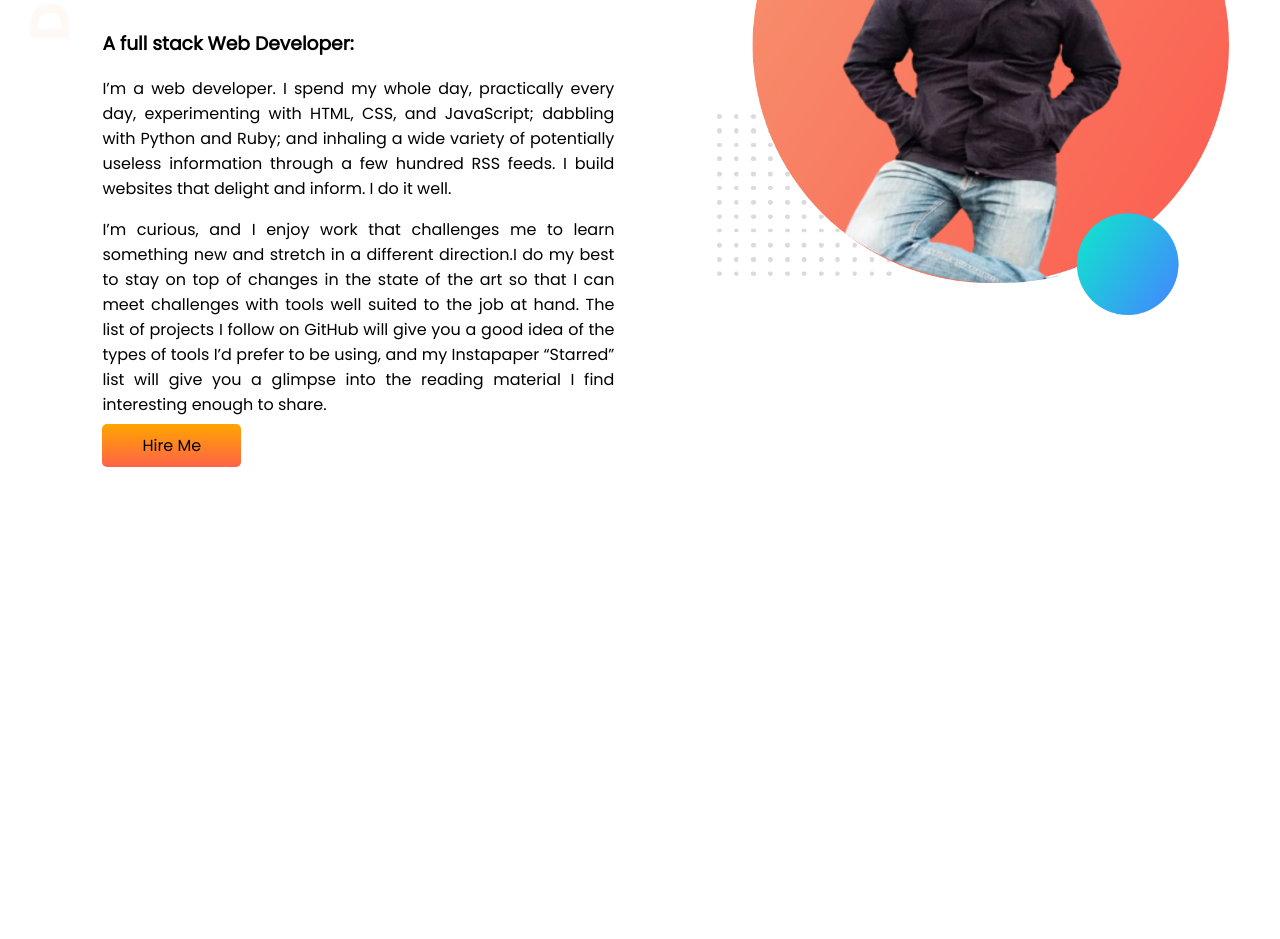
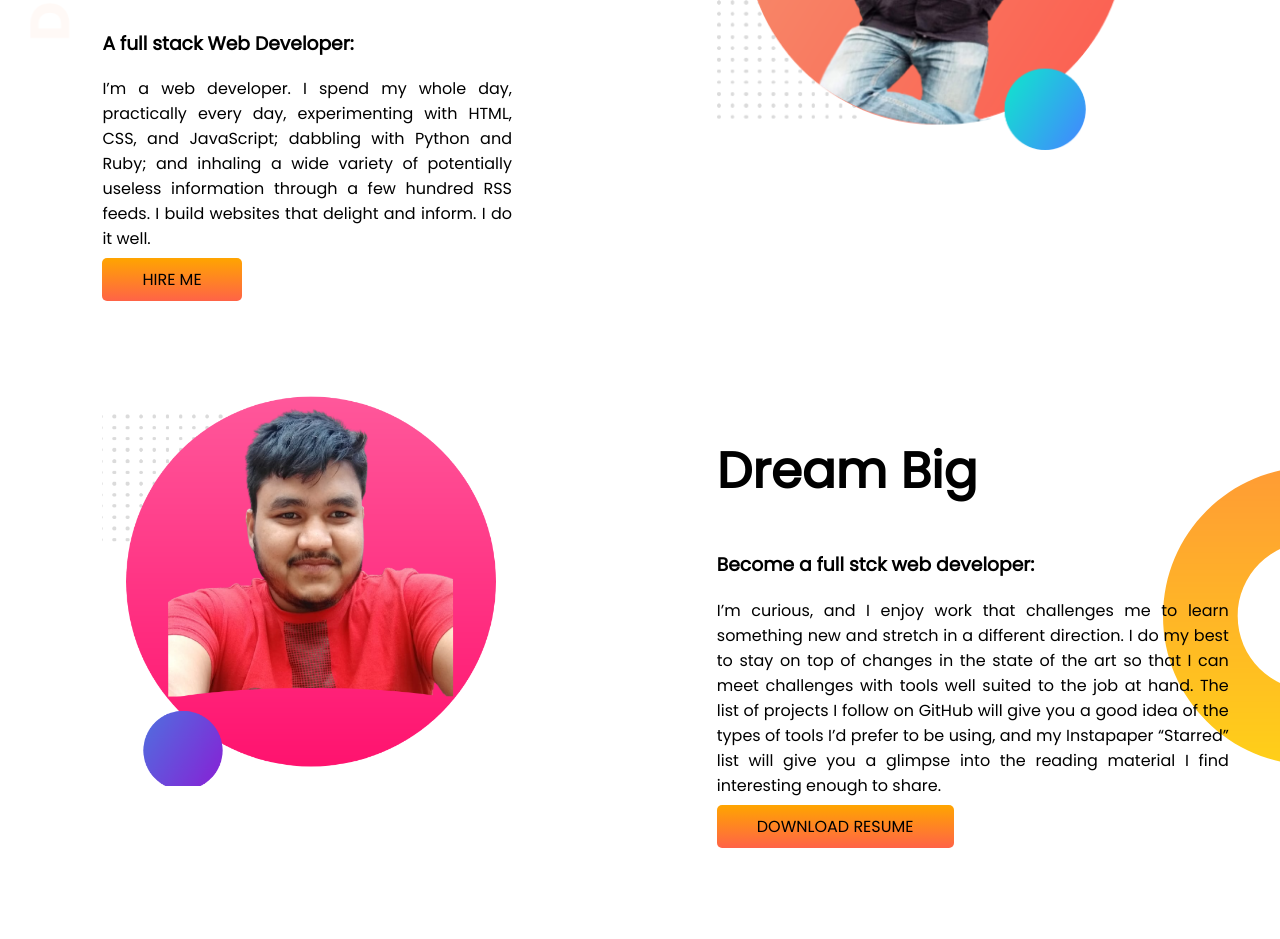
Before and after one commit to MdAsaduzzamanSojib/developer-portfolio, a plain HTML site: page index.html in a window 1280 px wide. Shown: the part 321-1260 px from the top of the page. Before the commit the page ends 800 px from the top, so only its background shows below. Drawn offline with Linux system fonts and the light colour scheme.

Commit message:
dream added

```diff
--- a/index.html
+++ b/index.html
@@ -26,24 +26,25 @@
                     information through a few hundred RSS feeds. I build websites that delight and inform. I do it well.
                 </p>
 
-                <p class="justify">I’m curious, and I enjoy work that challenges me to learn something new and stretch
-                    in a different
-                    direction.I do my best to stay on top of changes in the state of the art so that I can meet
-                    challenges
-                    with tools well suited to the job at hand. The list of projects I follow on GitHub will give you a
-                    good
-                    idea of the types of
-                    tools I’d prefer to be using, and my Instapaper “Starred” list will give you a glimpse into the
-                    reading
-                    material I find interesting enough to share.</p>
-
             </div>
-            <a class="link-button" target="_blank" href="https://www.facebook.com/exclusive.sojib.96/">Hire Me</a>
+            <a class="link-button" target="_blank" href="https://www.facebook.com/exclusive.sojib.96/">HIRE ME</a>
         </div>
         <div class="half-width pic">
             <img src="showoff/my-bg.png" alt="">
         </div>
     </section>
+    <section class="dream-big">
+        <div class="half-width">
+            <img src="showoff/my-bg2.png" alt="">
+        </div>
+        <div class="half-width">
+            <h1>Dream Big</h1>
+            <h3>Become a full stck web developer:</h3>
+            <p class="justify">I’m curious, and I enjoy work that challenges me to learn something new and stretch in a different direction. I do my best to stay on top of changes in the state of the art so that I can meet challenges with tools well suited to the job at hand. The list of projects I follow on GitHub will give you a good idea of the types of tools I’d prefer to be using, and my Instapaper “Starred” list will give you a glimpse into the reading material I find interesting enough to share.</p>
+            <a class="link-button" target="_blank" href="">DOWNLOAD RESUME</a>
+        </div>
+
+    </section>
 
 </body>
 
--- a/style.css
+++ b/style.css
@@ -10,6 +10,7 @@ h1{
 }
 section{
     display: flex;
+    margin-bottom: 100px;
 }
 .half-width{
     width: 40%;
@@ -17,16 +18,16 @@ section{
     margin-left: 5%;
 }
     img {
-        width: 100%;
+        width: 80%;
     }
     .sojib{
-        width: 100%;
+        width: 80%;
     }
     .justify{
         text-align: justify;
     }
     .pic{
-        margin-top: 10%;
+        margin-top: 5%;
     }
     .link-button{
         text-decoration: none;
@@ -40,3 +41,8 @@ section{
         background-image: url(images/top-banner.png);
         background-repeat: no-repeat;
     }
+    .dream-big{
+        background-image: url(images/dream-bg.png);
+        background-repeat: no-repeat;
+        background-position: right;
+    }
```
